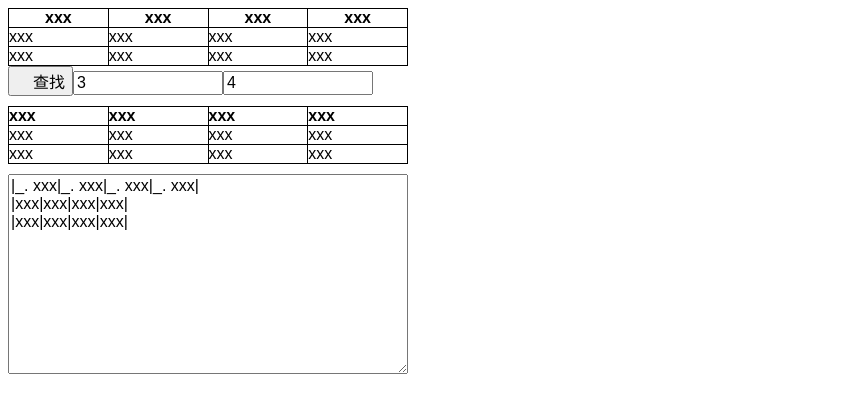
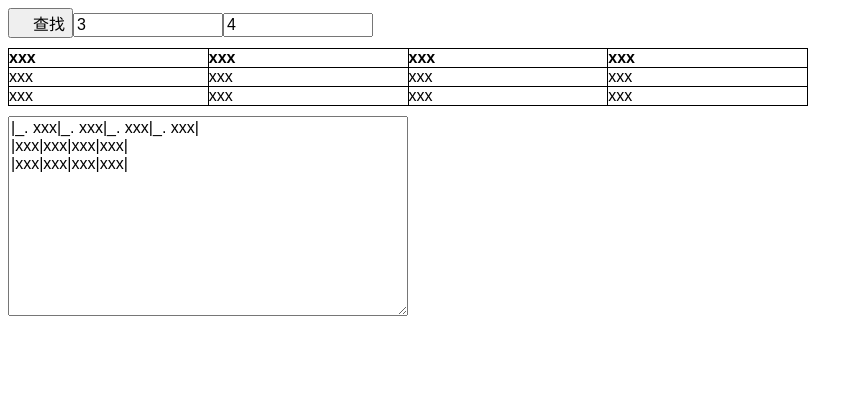
Before and after one commit to cikai/chrome-ext-wikitable, a Vue app: page / in a window 1280 px wide. Shown: the top 408 px of the page, without its empty margins (0-863 px from the left). Built offline with nearby package versions, Linux system fonts and the light colour scheme; a web font is replaced by a local one.

Commit message:
modify style

```diff
--- a/src/App.vue
+++ b/src/App.vue
@@ -2,7 +2,7 @@
   <div id="app">
 
     <!-- (非显示) 从Redmine读入的table -->
-    <div class="sample">
+    <div class="sample hide">
       <table class="raw" v-html="rawTableHtml" ref="rawTable"></table>
     </div>
 
@@ -25,7 +25,7 @@
             :colspan='td.colspan'
             :rowspan='td.rowspan'
             :class='td.type.toLowerCase()'
-            @click="toEdit(td)">
+            @click.stop="toEdit(td)">
 
             <div>
               <div class="text">{{td.value}}</div>
@@ -109,6 +109,14 @@ export default {
     changeCol(value){
       this.col += value;
     },
+    appClick(){
+      var arr = this.tableArr;
+      arr.forEach(tds => {
+        tds.forEach(td => {
+          td.mode = "text";
+        })
+      });
+    },
     search(){
       common.sendMsg({
         type: "find_table"
@@ -118,10 +126,6 @@ export default {
         }
         this.rawTableHtml = response;
       })
-
-      // this.rawTableHtml = `
-      // <tr><td>111111111</td></tr>
-      // `
     },
     _getTableArrFromHtml(){
       var tableArr = [];
@@ -168,7 +172,9 @@ export default {
     _getValue(tdDom){
       var atag = tdDom.querySelector("a");
       if(atag){
-        return "#" + atag.innerHTML;
+        var text = atag.innerHTML;
+        var href = atag.getAttribute("href");
+        return `"${text}":${href}`;
       }else {
         return tdDom.innerHTML;
       }
@@ -218,7 +224,7 @@ table {
   border-collapse: collapse;
   border-left: 1px solid black;
   border-bottom: 1px solid black;
-  min-width: 400px;
+  min-width: 800px;
 }
 
 th, td {
```
Also changed, not shown: src/main.js (line endings or trailing spaces).
